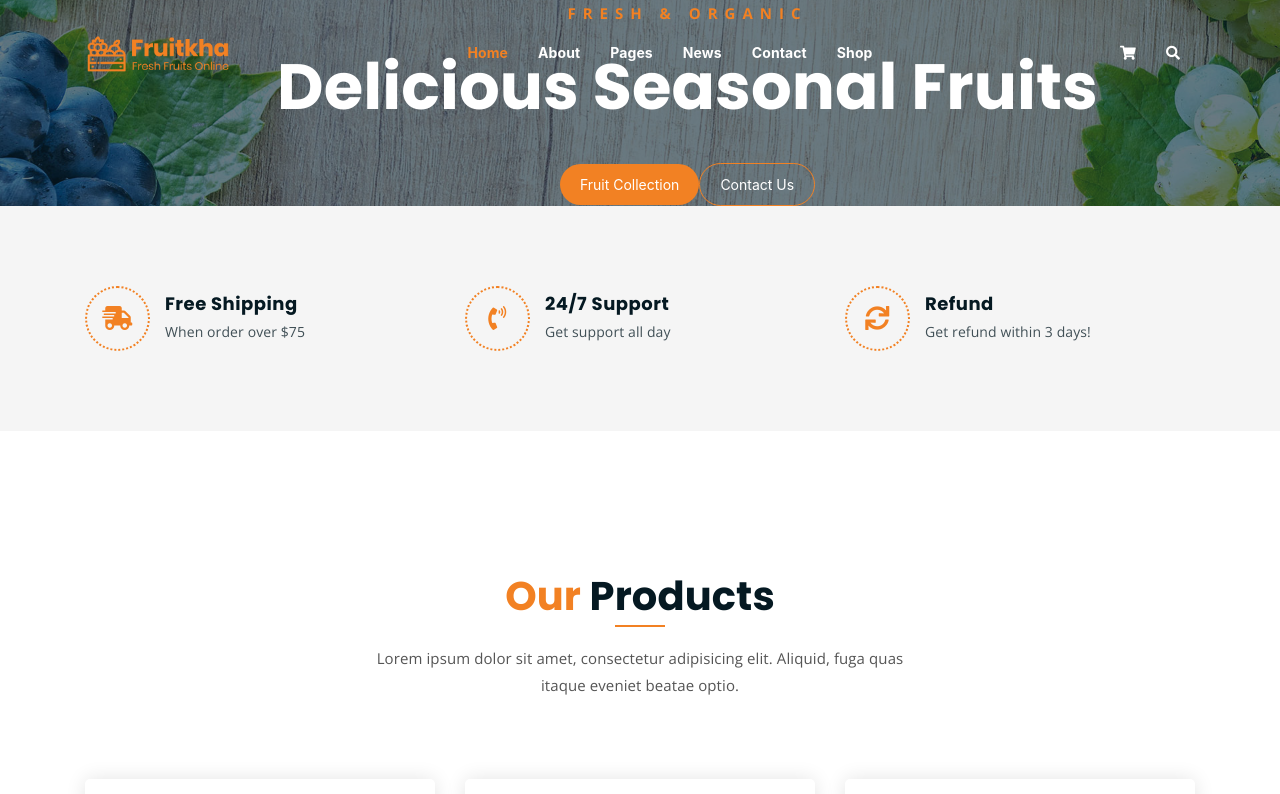
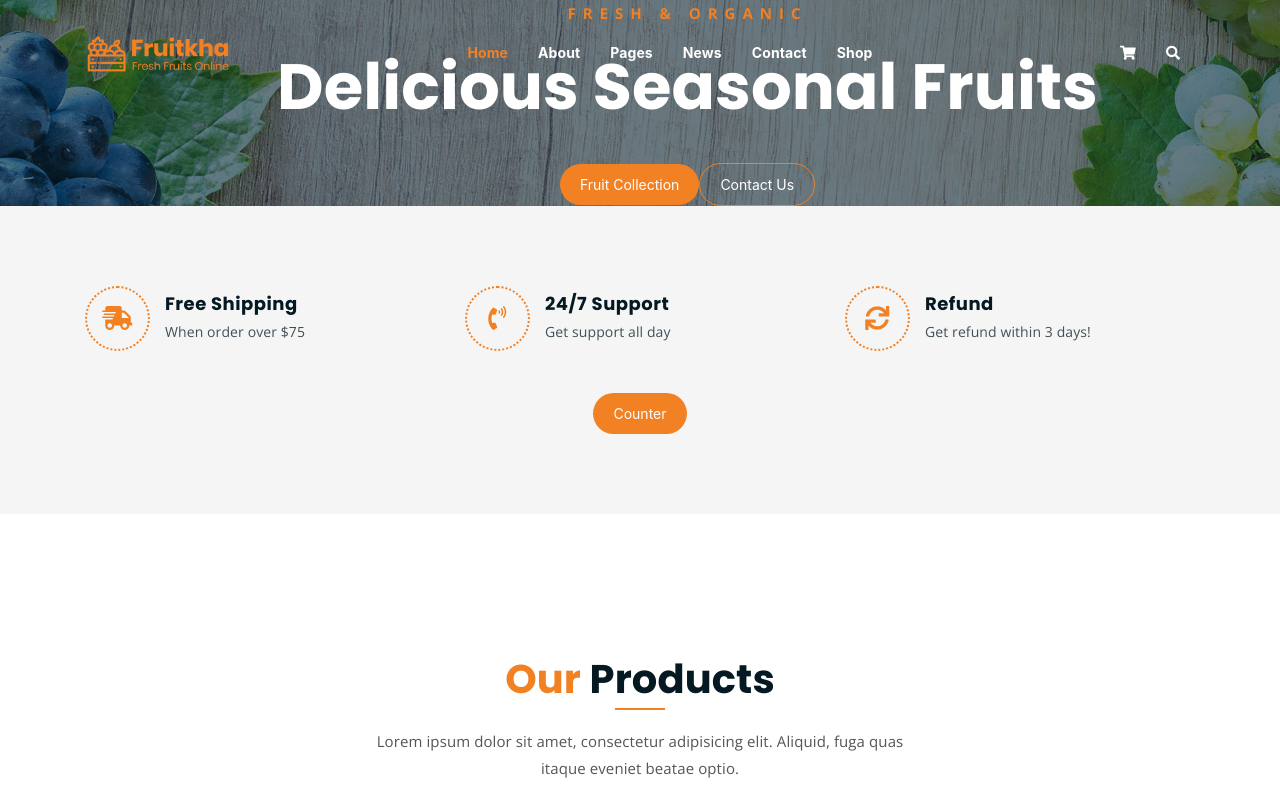
Before and after one commit to jinal74/fruit_user, a React (Create React App) app: page / in a window 1280 px wide. Shown: the top 794 px of the page. Built offline with nearby package versions, Linux system fonts and the light colour scheme.

Commit message:
components_done

```diff
--- a/src/App.js
+++ b/src/App.js
@@ -12,6 +12,7 @@ import Shop from './containers/Shop';
 import Checkout from './containers/Checkout';
 import SingleProduct from './containers/SingleProduct';
 import Cart from './containers/Cart';
+import Counter from './containers/Counter';
 import Footer from './components/Footer';
 import { Route, Switch } from 'react-router-dom';
 
@@ -33,6 +34,7 @@ function App() {
       <Route path="/singleProduct" component={SingleProduct}/>
       <Route path="/Err404" component={Err_404}/>
       <Route path="/cart" component={Cart}/>
+      <Route path="/counter" component={Counter}/>
     </Switch>
     <Footer />
   </>
--- a/src/containers/Cart.js
+++ b/src/containers/Cart.js
@@ -91,8 +91,12 @@ function Cart(props) {
                                     </tbody>
                                 </table>
                                 <div className="cart-buttons">
-                                    <Button buttonType={ButtonType.Primary}>Update Cart</Button>
-                                    <Button buttonType={ButtonType.Primary}>Check Out</Button>
+                                    <Link to="/cart">
+                                        <Button buttonType={ButtonType.Primary}>Update Cart</Button>
+                                    </Link>
+                                    <Link to="/checkOut">
+                                        <Button buttonType={ButtonType.Primary}>Check Out</Button>
+                                    </Link>
                                 </div>
                             </div>
                             <div className="coupon-section">
--- /dev/null
+++ b/src/containers/Counter.js
@@ -0,0 +1,12 @@
+import React from 'react';
+import Button from '../components/common/Button/Button';
+
+function Counter(props) {
+    return (
+        <div>
+            <Button>Increment(+)</Button>
+        </div>
+    );
+}
+
+export default Counter;
--- a/src/containers/Home.js
+++ b/src/containers/Home.js
@@ -58,6 +58,15 @@ function Home(props) {
                                     <p>Get refund within 3 days!</p>
                                 </div>
                             </div>
+                        </div>
+                    </div>
+                    <div className="d-flex justify-content-center align-items-center mt-5">
+                        <div className="counter">
+                            <Link to="/counter">
+                                <Button buttonType={ButtonType.Primary}>
+                                    Counter
+                                </Button>
+                            </Link>
                         </div>
                     </div>
                 </div>
```
